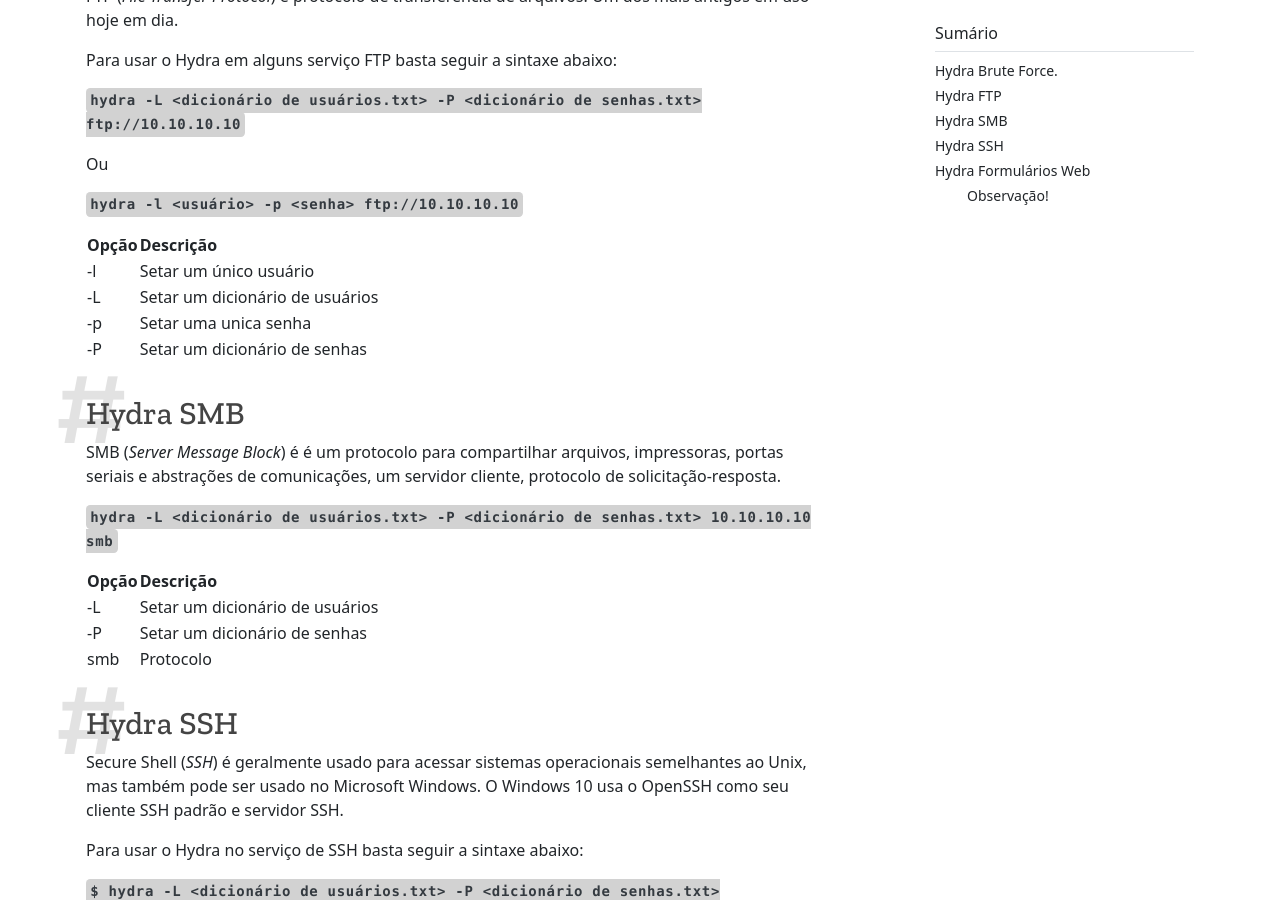
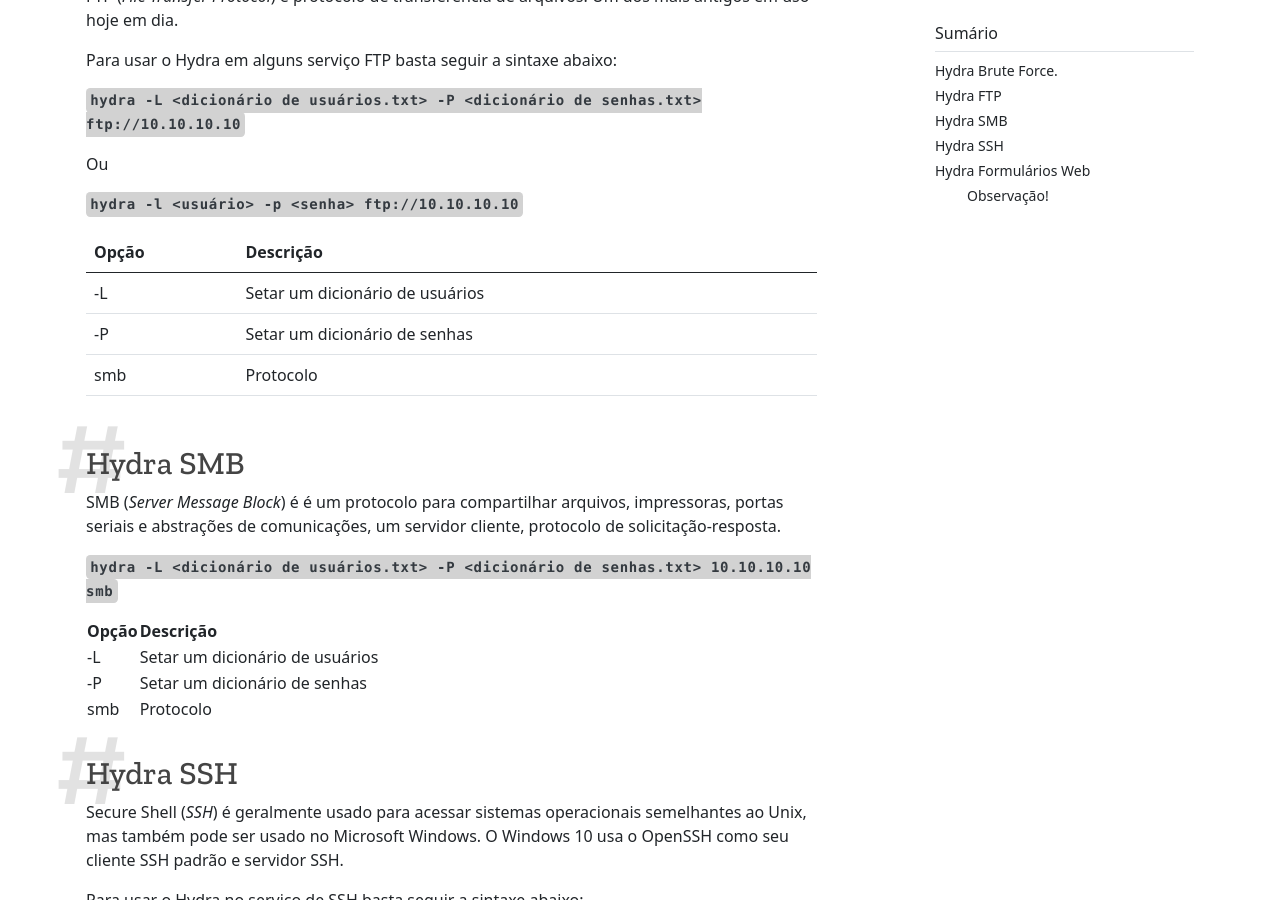
Before and after one commit to in1t0n3/initone.com.br, a Jekyll site: the page built from _posts/2020-07-22-hydra.md, in a window 1280 px wide and 900 px high, scrolled down 871 px. Built offline with Jekyll 4.4.1, drawn with Linux system fonts in a browser that asks for light colours.

Commit message:
Update 2020-07-22-hydra.md

```diff
--- a/_posts/2020-07-22-hydra.md
+++ b/_posts/2020-07-22-hydra.md
@@ -25,12 +25,28 @@ Ou
 
 **`hydra -l <usuário> -p <senha> ftp://10.10.10.10`**
 
-|  Opção  | 	 	  Descrição            |
-|---------|--------------------------------|
-|   -l    | Setar um único usuário         |
-|   -L    | Setar um dicionário de usuários|
-|   -p    | Setar uma unica senha 	       |
-|   -P 	  | Setar um dicionário de senhas  |
+<table class="table">
+  <thead>
+    <tr>
+      <th scope="col">Opção</th>
+      <th scope="col">Descrição</th>
+    </tr>
+  </thead>
+  <tbody>
+    <tr>
+      <td>-L</td>
+      <td>Setar um dicionário de usuários</td>
+    </tr>
+    <tr>
+      <td>-P</td>
+      <td>Setar um dicionário de senhas</td>
+    </tr>
+    <tr>
+      <td>smb</td>
+      <td>Protocolo</td>
+    </tr>
+  </tbody>
+</table>
 
 ## Hydra SMB
 
```
